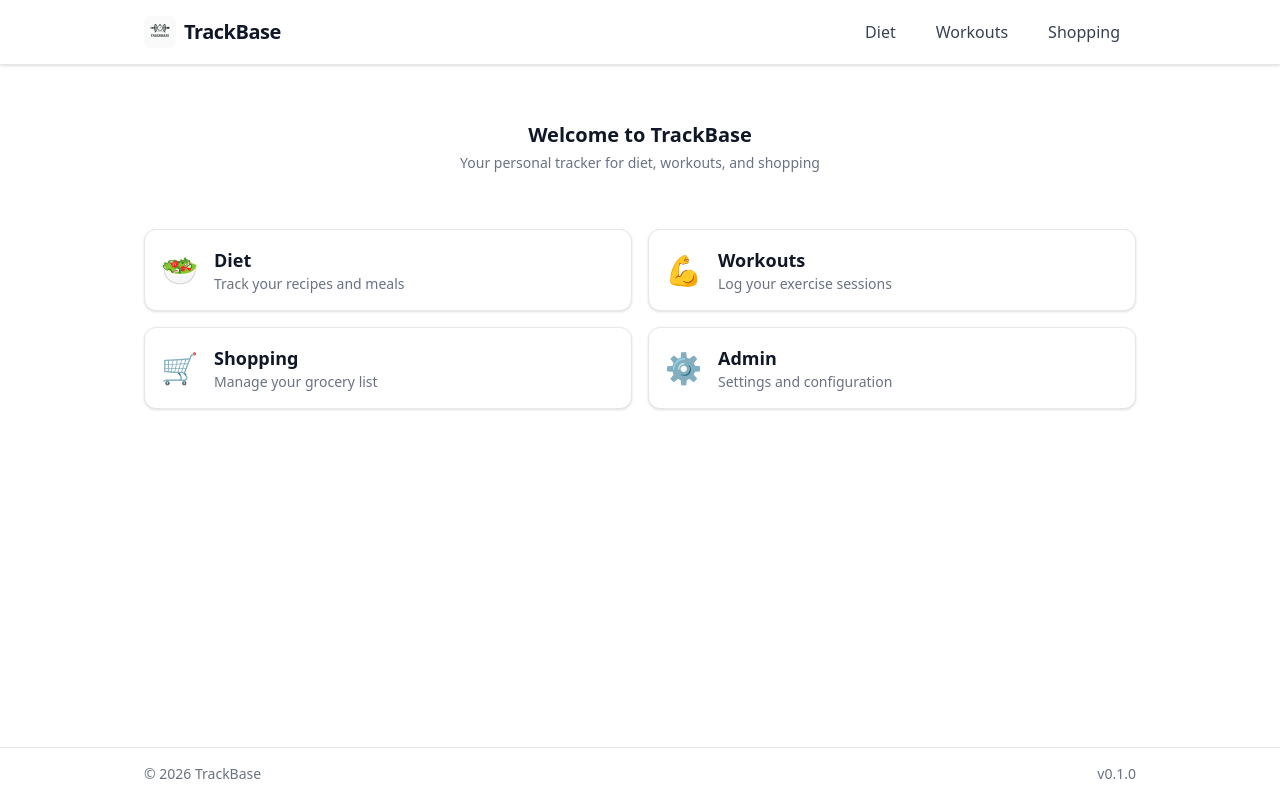
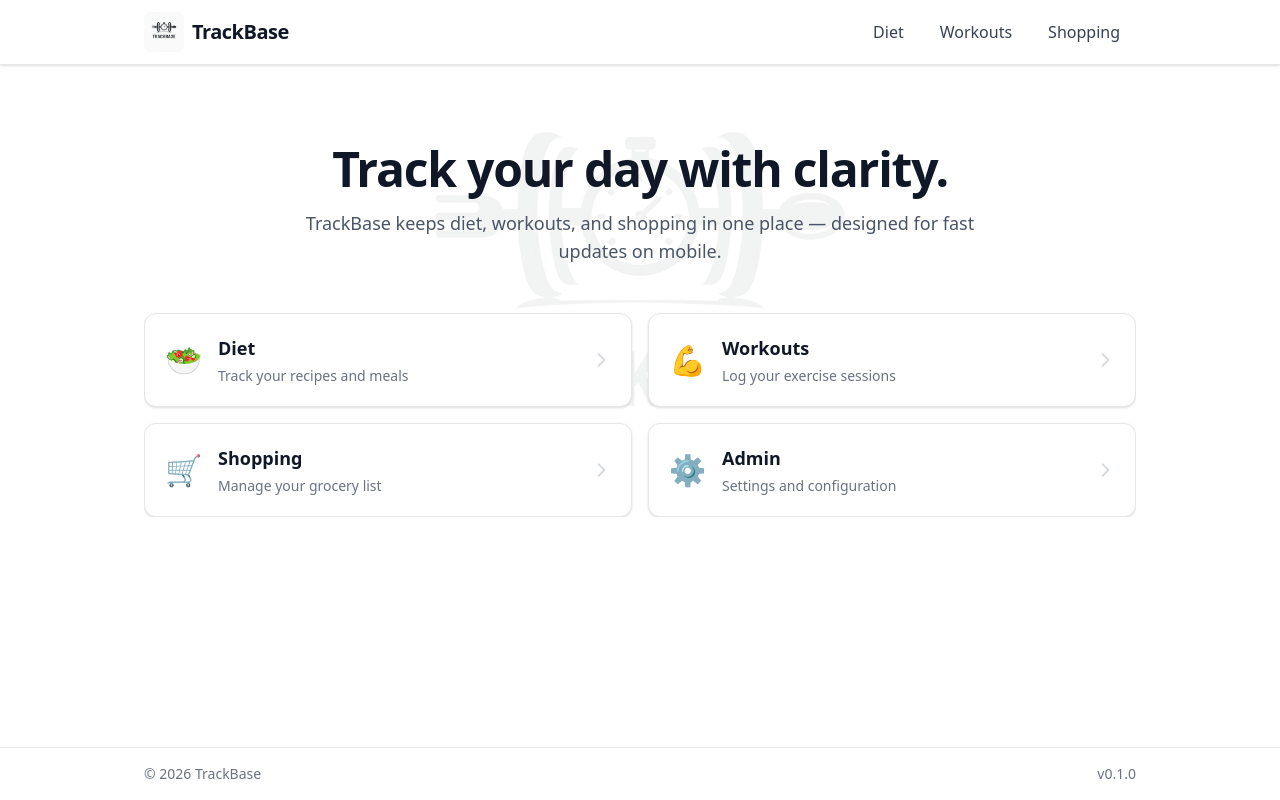
Before and after one commit to divdimitrov/trackBase, a Next.js app: page / in a window 1280 px wide. Built offline with nearby package versions, Linux system fonts and the light colour scheme.

Commit message:
Redesign home: SaaS hero + watermark

```diff
--- a/src/app/page.tsx
+++ b/src/app/page.tsx
@@ -1,4 +1,5 @@
 import Link from 'next/link';
+import Image from 'next/image';
 
 const sections = [
   {
@@ -29,32 +30,65 @@ const sections = [
 
 export default function Home() {
   return (
-    <div className="space-y-6">
-      <div className="text-center py-8">
-        <h1 className="text-xl font-semibold text-gray-900 mb-1">
-          Welcome to TrackBase
-        </h1>
-        <p className="text-sm text-gray-500">
-          Your personal tracker for diet, workouts, and shopping
-        </p>
+    <div className="relative overflow-hidden">
+      {/* Background watermark */}
+      <div className="pointer-events-none select-none absolute inset-0 flex items-start justify-center pt-10 sm:pt-0 sm:items-center">
+        <div className="relative w-[520px] h-[520px] sm:w-[680px] sm:h-[680px] opacity-[0.06]">
+          <Image
+            src="/trackbase-logo.png"
+            alt=""
+            fill
+            sizes="(max-width: 640px) 520px, 680px"
+            className="object-contain"
+            priority
+          />
+        </div>
       </div>
 
-      <div className="grid gap-4 sm:grid-cols-2">
+      <div className="relative space-y-10">
+        {/* Hero */}
+        <section className="text-center pt-10 sm:pt-14 pb-2">
+          <h1 className="text-3xl sm:text-5xl font-bold tracking-tight text-gray-900">
+            Track your day with clarity.
+          </h1>
+          <p className="mt-4 text-base sm:text-lg text-gray-600 max-w-2xl mx-auto">
+            TrackBase keeps diet, workouts, and shopping in one place — designed for fast updates on mobile.
+          </p>
+        </section>
+
+        {/* Primary cards */}
+        <section className="grid gap-4 sm:grid-cols-2">
           {sections.map((section) => (
             <Link
               key={section.href}
               href={section.href}
-            className="flex items-center gap-4 p-4 bg-white rounded-xl border border-gray-200 shadow-sm hover:shadow-md hover:border-gray-300 transition-all min-h-[80px] active:scale-[0.98]"
+              className="group flex items-center gap-4 p-5 bg-white rounded-xl border border-gray-200 shadow-sm hover:shadow-md hover:border-gray-300 transition-all min-h-[92px] active:scale-[0.98]"
             >
               <span className="text-3xl">{section.emoji}</span>
-            <div>
-              <h2 className="text-lg font-semibold text-gray-900">
+              <div className="flex-1">
+                <h2 className="text-lg font-semibold text-gray-900 group-hover:text-blue-700 transition-colors">
                   {section.title}
                 </h2>
-              <p className="text-sm text-gray-500">{section.description}</p>
+                <p className="mt-1 text-sm text-gray-500">{section.description}</p>
               </div>
+              <span className="hidden sm:inline text-gray-300 group-hover:text-blue-300 transition-colors">
+                <svg
+                  className="w-5 h-5"
+                  fill="none"
+                  stroke="currentColor"
+                  viewBox="0 0 24 24"
+                >
+                  <path
+                    strokeLinecap="round"
+                    strokeLinejoin="round"
+                    strokeWidth={2}
+                    d="M9 5l7 7-7 7"
+                  />
+                </svg>
+              </span>
             </Link>
           ))}
+        </section>
       </div>
     </div>
   );
--- a/src/components/Navigation.tsx
+++ b/src/components/Navigation.tsx
@@ -24,16 +24,16 @@ export default function Navigation() {
             <Image
               src="/trackbase-logo.png"
               alt="TrackBase logo"
-              width={32}
-              height={32}
+              width={40}
+              height={40}
               priority
               className="rounded-md"
             />
-            <span className="text-lg sm:text-xl font-semibold tracking-tight">TrackBase</span>
+            <span className="text-xl font-semibold tracking-tight">TrackBase</span>
           </Link>
 
           {/* Desktop navigation */}
-          <nav className="hidden md:flex items-center gap-2">
+          <nav className="hidden md:flex items-center gap-1">
             {navItems.map((item) => (
               <Link
                 key={item.href}
```
Lines whose indentation alone changed are shown as unchanged.
